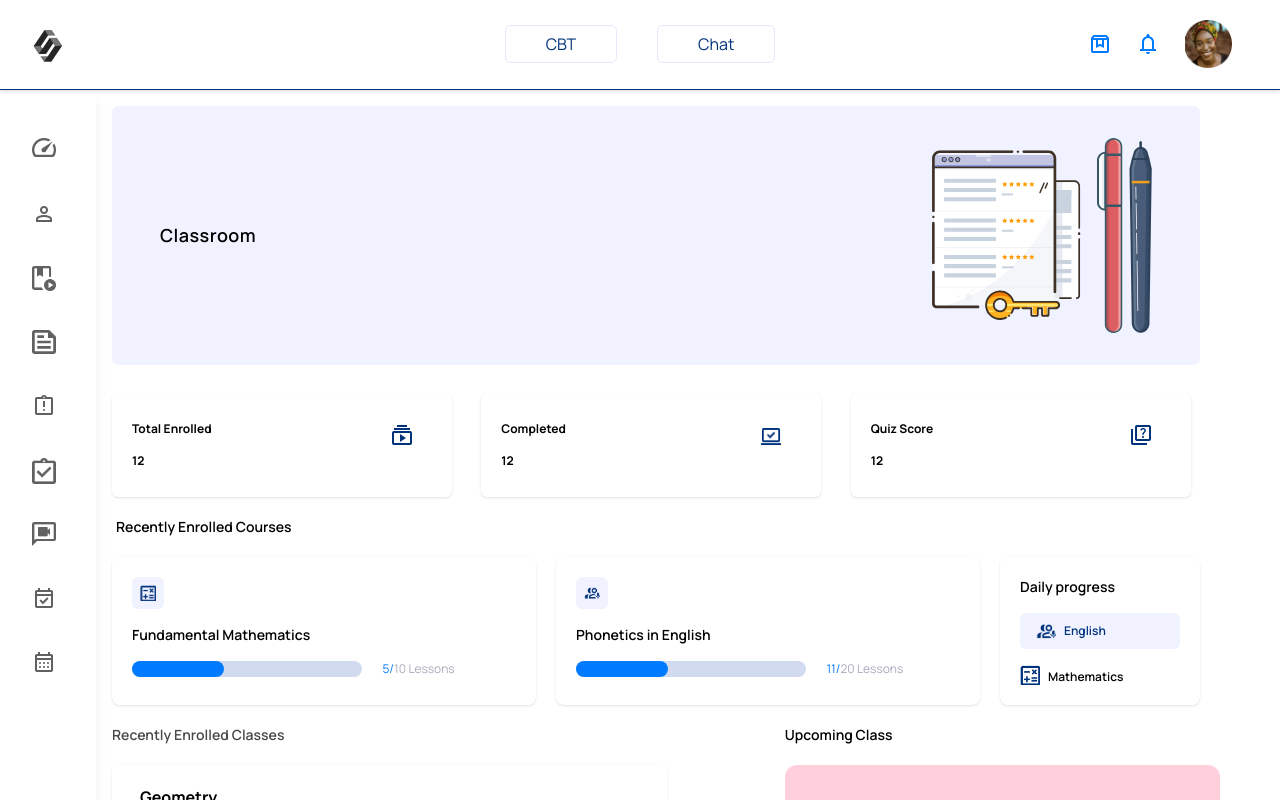
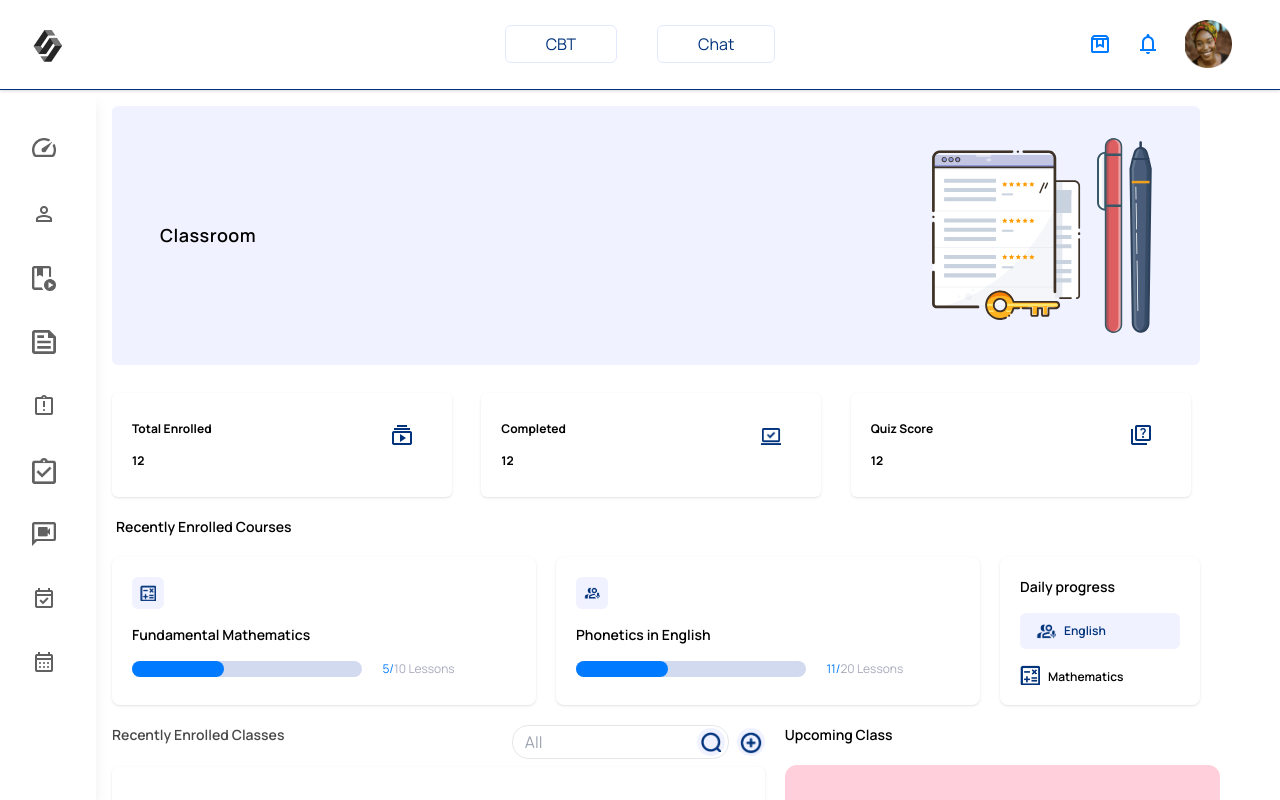
Before and after one commit to AJ1732/capstone_schoolbase_lms, a React (Vite) app: page /software/classroom in a window 1280 px wide. Built offline with nearby package versions, Linux system fonts and the light colour scheme; no server answers; sample sign-in values are in the browser's storage.

Commit message:
refactor: restucture layout

```diff
--- a/src/anatomy/Pages/Classroom/Classroom.jsx
+++ b/src/anatomy/Pages/Classroom/Classroom.jsx
@@ -33,8 +33,22 @@ const statusData = [
   },
 ];
 
+const courseData = [
+  {
+    id: 1,
+    title: 'Geometry',
+    timeHour: '2:30',
+    lessonAmount: '14',
+  },
+  {
+    id: 2,
+    title: 'Civic Education',
+    timeHour: '2:30',
+    lessonAmount: '14',
+  },
+];
+
 const Classroom = () => {
-
   return (
     <>
       <div className='bg-primary-50 py-8 px-5 md:px-12 rounded-md gap-5 | flex flex-col md:flex-row justify-between items-center'>
@@ -114,67 +128,54 @@ const Classroom = () => {
           </div>
         </div>
 
-        {/* RECENTLY ENROLLED CLASSES */}
         <div className="grid grid-cols-1 md:grid-cols-[60%_40%] gap-5 mb-10">
-          <div>
-            <div className="grid grid-cols-3">
+          {/* RECENTLY ENROLLED CLASSES */}
+          <div className="space-y-2">
+            <div className="flex flex-col md:flex-row justify-between items-start gap-2">
               <p className="text-sm font-semibold text-[#484848]">Recently Enrolled Classes</p>
 
-              {/* <div className="flex items-center relative">
-                <input type="text" placeholder="All" className="py-1 pl-3 ml-40 border rounded-lg focus:outline-none focus:ring-2 focus:ring-[#007BFF] focus:border-transparent" />
-                <button className="bg-[#eff1fe] rounded-xl w-7 h-7 absolute left-72 top-1 p-1">
-                  <img src={search} alt="" className="w-5 "/>
-                </button>
-              </div>
+              <div className="flex justify-center items-center gap-2">
+                <div className="self-baseline flex justify-center items-center relative">
+                  <input type="text" placeholder="All"
+                  className="w-full py-1 px-3 border rounded-2xl
+                  focus:outline-none focus:ring-2 focus:ring-primary-00 focus:border-transparent" />
 
-              <div>
-                <button><img src={plus} alt="" className="w-5 ml-48 mt-7" /></button>
-              </div> */}
-            </div>
-
-            <div className="bg-white  border-solid shadow rounded-md py-5 px-7 w-[555px] mt-5">
-              <p className="text-md font-bold">Geometry</p>
-
-              <div className="flex justify-between text-sm font-medium mt-5">
-                <div className="grid grid-cols-2">
-                  <img src={timer} alt="" className="w-5 ml-2" />
-                  <p>2:30hr</p>
+                  <label className="absolute right-1 bg-primary-50 size-7 p-1 rounded-full">
+                    <img src={search} alt="" className="w-5 "/>
+                  </label>
                 </div>
 
-                <div className="grid grid-cols-2">
-                  <img src={lesson} alt=""  className="w-4 ml-10 " />
-                  <p className="">14 Lessons</p>
-                </div>
-
-                <div className="grid grid-cols-2">
-                  <img src={ok} alt=""  className="w-5 ml-11" />
-                  <p>Assignment</p>
-                </div>
+                <button className="bg-primary-50 w-7 p-0.5 flex justify-center items-center rounded-full">
+                  <img src={plus}  />
+                </button>
               </div>
             </div>
 
-            <div className="bg-white  border-solid shadow rounded-md py-6 px-7 w-[555px] mt-7">
-              <p className="text-md font-bold">Geometry</p>
+            {courseData.map(({ id, title, lessonAmount, timeHour }) => (
+              <div key={id} className="p-8 shadow rounded-md space-y-4">
+                <h4 className="font-bold">{title}</h4>
 
-              <div className="flex justify-between text-sm font-medium mt-5">
-                <div className="grid grid-cols-2">
-                  <img src={timer} alt="" className="w-5 ml-2" />
-                  <p>2:30hr</p>
-                </div>
+                <div className="font-medium text-sm flex flex-col md:flex-row justify-between items-start gap-5">
+                  <div className="flex justify-center items-center gap-2">
+                    <img src={timer} className="w-5" />
+                    <p>{timeHour}hr</p>
+                  </div>
 
-                <div className="grid grid-cols-2">
-                  <img src={lesson} alt=""  className="w-4 ml-10 " />
-                  <p className="">14 Lessons</p>
-                </div>
+                  <div className="flex justify-center items-center gap-2">
+                    <img src={lesson} className="w-4 ml-0.5" />
+                    <p>{lessonAmount} Lessons</p>
+                  </div>
 
-                <div className="grid grid-cols-2">
-                  <img src={ok} alt=""  className="w-5 ml-11" />
-                  <p>Assignment</p>
+                  <div className="flex justify-center items-center gap-2">
+                    <img src={ok} className="w-5" />
+                    <p>Assignment</p>
+                  </div>
                 </div>
               </div>
-            </div>
+            ))}
           </div>
 
+          {/* UPCOMING CLASSES */}
           <div className="w-full space-y-5">
             <p className="font-semibold text-sm">Upcoming Class</p>
 
```
